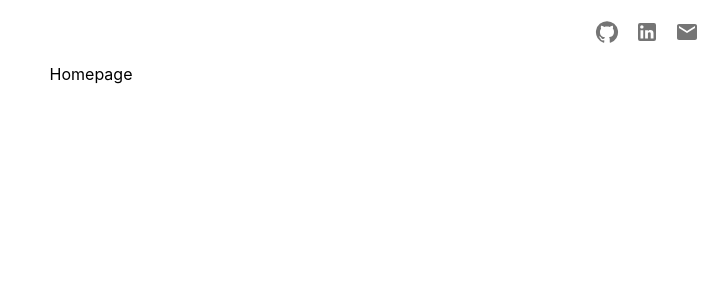
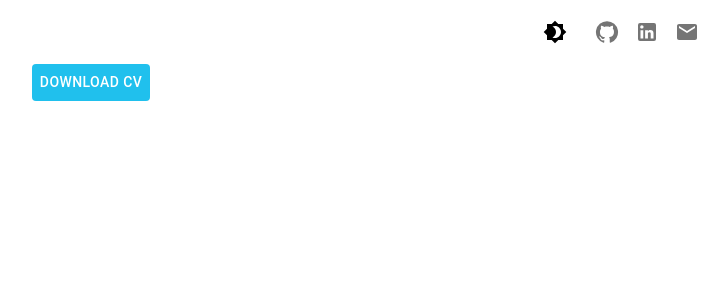
Before and after one commit to stavino/stavino-dot-com, a React (Create React App) app: page / in a window 1280 px wide. Shown: the top 300 px of the page, without its empty margins (549-1277 px from the left). Built offline with nearby package versions, Linux system fonts and the light colour scheme.

Commit message:
added resume DL functionality, fixed dark mode bugs

```diff
--- a/src/App.css
+++ b/src/App.css
@@ -36,3 +36,9 @@
     transform: rotate(360deg);
   }
 }
+
+#resume {
+  background-color: #20c0ed;
+  color: white;
+  text-decoration: none;
+}
--- a/src/App.js
+++ b/src/App.js
@@ -7,10 +7,8 @@ import './App.css';
 
 function App() {
 
-  const storedDarkMode = localStorage.getItem("DARK_MODE")
-  const [darkMode, setDarkMode] = useState(storedDarkMode)
+  const [darkMode, setDarkMode] = useState('')
 
-  useEffect(() => {localStorage.setItem("DARK_MODE", darkMode)}, [darkMode])
   const theme = createTheme({
       palette: {
       mode: darkMode ? "dark" : 'light'
--- a/src/components/Header.js
+++ b/src/components/Header.js
@@ -22,8 +22,8 @@ return (
           sx={{}}
           size="large"
           color="inherit"
-          onClick={() => {props.setDarkMode(!props.darkMode); localStorage.setItem("DARK_MODE", !props.darkMode)}} >
-          {props.theme.palette.mode === 'dark' ? <Brightness7 /> : <Brightness4 />}
+          onClick={() => {props.setDarkMode(!props.darkMode); }} >
+          {props.theme.palette.mode === 'dark' ? <Brightness7 /> : <Brightness4 sx={{color: 'black'}} />}
         </Button>
         <IconButton href='https://github.com/stavino'><GitHubIcon/></IconButton>
         <IconButton href="https://www.linkedin.com/in/stephen-avino-a3b3b8227/"><LinkedInIcon/></IconButton>
--- a/src/components/Homepage.js
+++ b/src/components/Homepage.js
@@ -1,9 +1,11 @@
+import Resume from "./Resume";
+
 function Homepage(){
 
     return (
         <>
 
-        Homepage
+        <Resume />
 
         </>
     )
--- /dev/null
+++ b/src/components/Resume.js
@@ -0,0 +1,16 @@
+import SA_Resume from '../files/SA_resume.pdf'
+import { Button, colors } from '@mui/material';
+
+function Resume(){
+
+    return (
+
+        <a href={SA_Resume} download='Stephen-Avino-resume.pdf'>
+            <Button id='resume'>Download CV</Button>
+        </a>
+
+    )
+}
+
+
+export default Resume;
```
Also changed, not shown: 1 other file (tests, documents, lock files or other folders).
